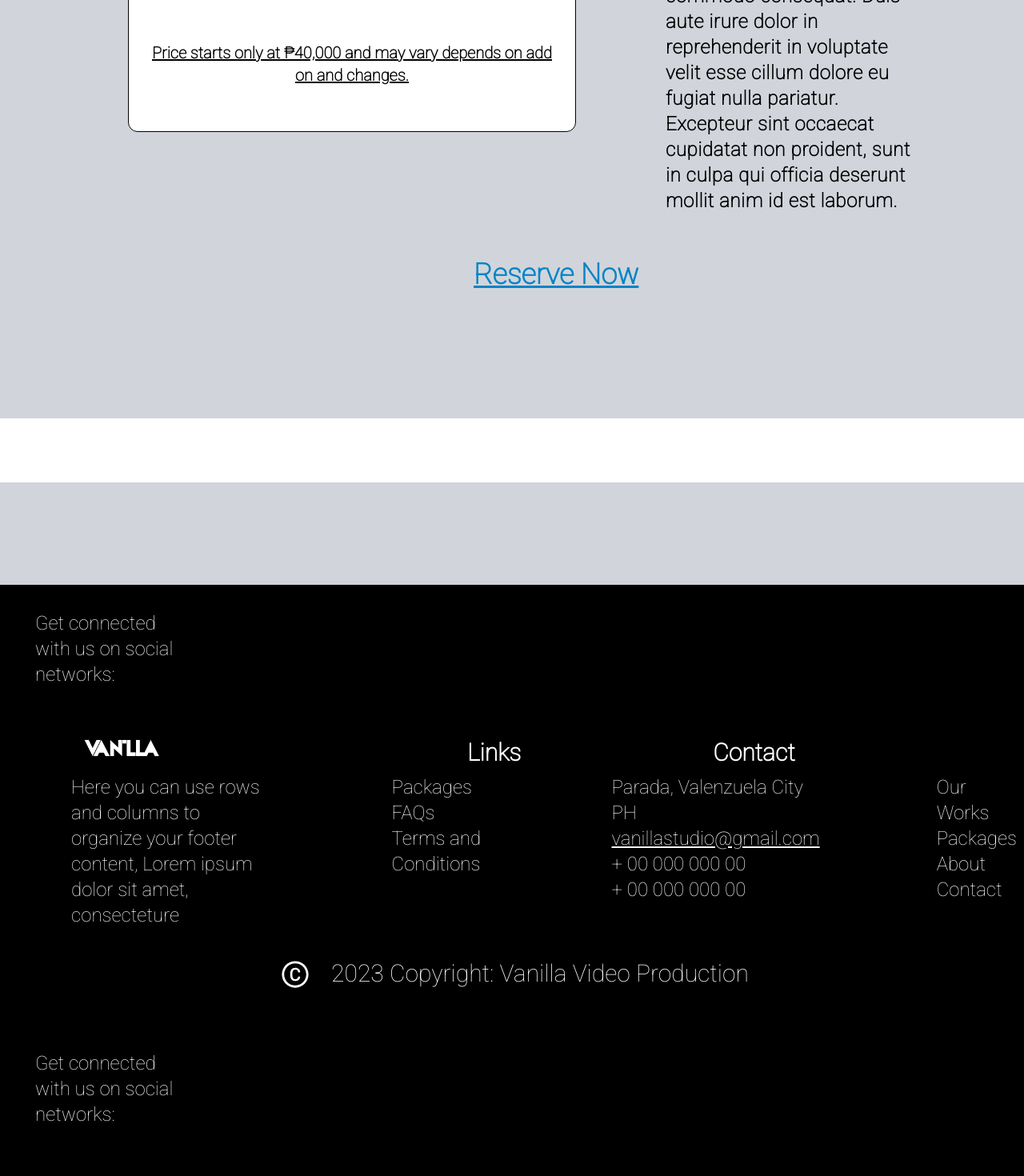
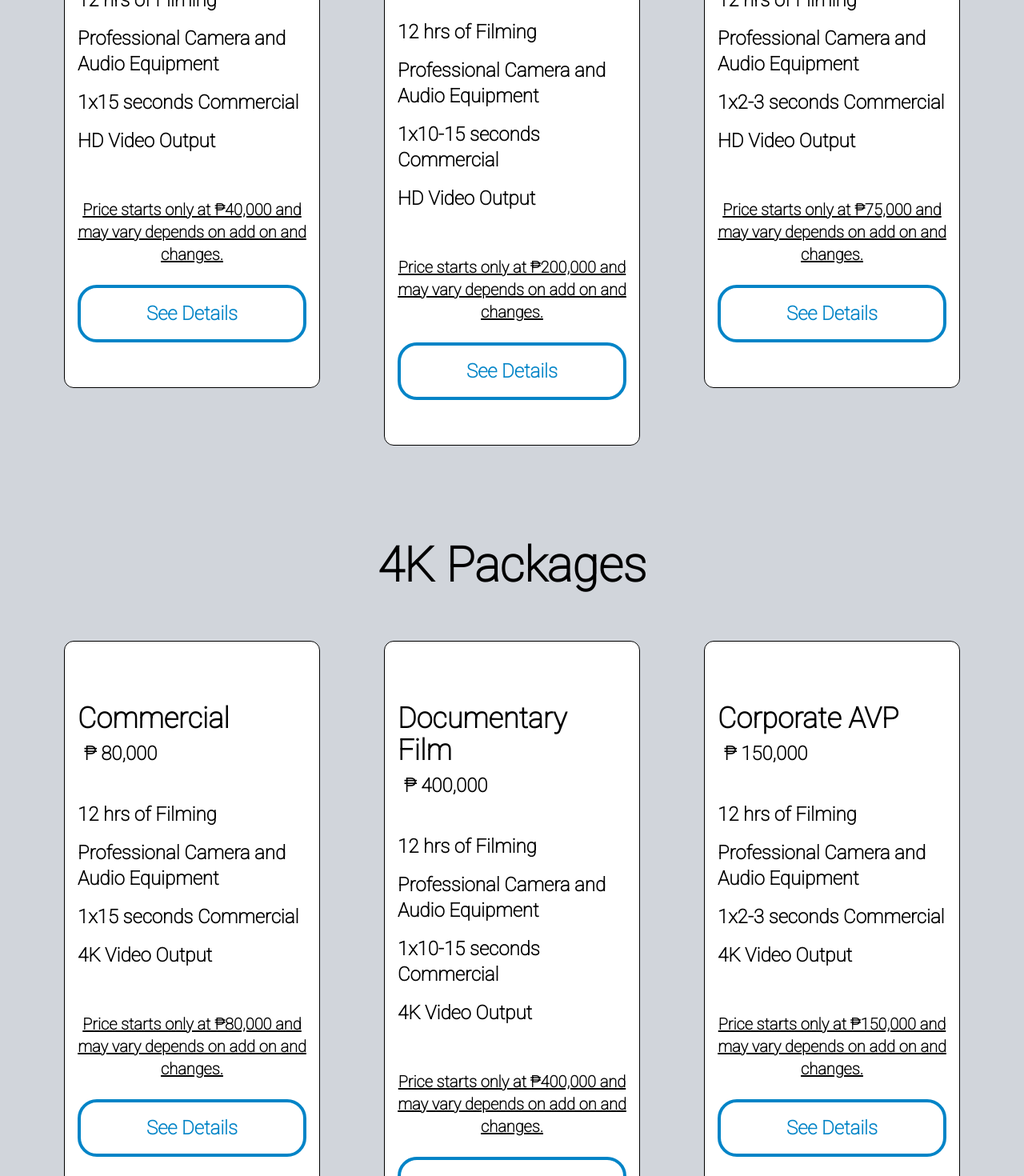
Before and after one commit to JayceAronGo/vanillastudio, a React (Create React App) app: page / in a window 1280 px wide. Shown: the part 1260-2730 px from the top of the page at 80% size. Before the commit the page ends 2541 px from the top, so only its background shows below. Built offline with nearby package versions, Linux system fonts and the light colour scheme.

Commit message:
ver 4
ver 2

```diff
--- a/src/App.js
+++ b/src/App.js
@@ -1,13 +1,15 @@
 import Footer from "./components/Footer";
 import Navbar from "./components/Navbar";
 import OurWorks from "./components/OurWorks";
-import Packages from "./components/Packages";
+import  Packages  from "./components/Packages";
+import PackageDetail from "./components/PackagesDetails";
 
 function App() {
   return (
 <div >
 <Navbar />
-<Packages />
+<Packages/>
+
 <Footer />
 </div>
   )
--- a/src/components/Footer.jsx
+++ b/src/components/Footer.jsx
@@ -7,7 +7,7 @@ import {AiOutlineCopyrightCircle} from "react-icons/ai";
 
 const Footer = () => {
   return (
-    <div className='fixed'>
+    <div className=''>
          <section className="bg-black py-8 w-full" >
     <div>
       <div className="container ml-5 flex justify-end">
--- a/src/components/Packages.jsx
+++ b/src/components/Packages.jsx
@@ -1,17 +1,13 @@
-import React from "react";
+import React from 'react'
 import Vapoly from "../assets/vapoly.jpg";
 import Valogo from  "../assets/valogo.png";
 import {AiFillFacebook} from "react-icons/ai";
 import {AiFillYoutube} from "react-icons/ai";
 import {AiFillInstagram} from "react-icons/ai";
-import {AiOutlineCopyrightCircle} from "react-icons/ai";
-import { useState } from 'react';
 
-const OurWorks = () => {
-
+ const Packages = () => {
   return (
-
-    <div className="" >
+    <div>
         <img className="w-full h-full object-cover " src={Vapoly} alt="bgm"></img>
 
  <div className=" flex items-center justify-center ">
@@ -22,13 +18,14 @@ const OurWorks = () => {
         <AiFillInstagram className="absolute  filter invert  top-1/2 z-10 ml-40 hover:scale-125 duration-300" size={'50px'} />
         <AiFillYoutube className="absolute  top-1/2 z-10 ml-0 filter invert hover:scale-125 duration-300" size={'50px'} />
         <AiFillFacebook className="absolute  top-1/2 z-10 -ml-40 filter invert hover:scale-125 duration-300" size={'50px'} />
-
  </div>
 
+ <section className="bg-gray-300 py-auto  w-full" >
+    <div>
+        <h1 className='text-center font-bold text-6xl py-20'>Basic Packages</h1>
 
-    <section className="bg-gray-300 py-auto  w-full" >
-      <div className="container mx-auto flex  pt-20 space-x-20 pl-40">
-        <div className="border border-black border-solid rounded-xl p-4 w-1/2 h-fit bg-white ">
+        <div className="flex px-20 space-x-20 pb-20 pt-6">
+            <div className="border border-black border-solid rounded-xl p-4 w-1/3 h-fit bg-white">
             <div className="py-10 pr-30">
             <h1 className=" text-4xl font-extrabold font-signature pt-5">Commercial</h1>
             <h1 className=" text-2xl font-extrabold font-signature pt-2 pl-2">₱ 40,000</h1>
@@ -46,125 +43,158 @@ const OurWorks = () => {
                 HD Video Output
               </li>
             </ul>
-            <div className=" text-center font-semibold underline text-xl pt-7">
+            <div className=" text-center font-semibold underline text-xl pt-7 pb-6">
               Price starts only at ₱40,000 and may vary depends on add on and changes.
+            </div>
+            <div className=" cursor-pointer text-center font-bold  text-2xl py-4 border-4 border-solid border-sky-600  rounded-3xl text-sky-600 hover:scale-105 duration-300">
+              <h1>See Details</h1>
             </div>
           </div>
             </div>
 
-        <div className="border border-none p-4 w-1/3 h-fit  ">
-            <div className=" px-4">
-            <h1 className=" font-extrabold font-signature text-5xl">Inclusions:</h1>
-            <p className=" text-left font-semibold py-10 whitespace-pre-line tracking-wide text-2xl"> Lorem ipsum dolor sit amet,
-
-                consectetur adipiscing elit,
-
-                sed do eiusmod tempor incididunt ut labore et
-
-                dolore magna aliqua. Ut enim ad minim veniam,
-
-                quis nostrud exercitation ullamco laboris nisi ut
-
-                ex ea commodo consequat. Duis aute irure dolor in
-
-                reprehenderit in voluptate velit esse cillum dolore eu
-
-                fugiat nulla pariatur. Excepteur sint occaecat
-
-                cupidatat non proident, sunt in culpa qui officia
-
-                deserunt mollit anim id est laborum.</p>
+            <div className="border border-black border-solid rounded-xl p-4 w-1/3 h-fit bg-white">
+            <div className="py-10 pr-30">
+            <h1 className=" text-4xl font-extrabold font-signature pt-5">Documentary Film</h1>
+            <h1 className=" text-2xl font-extrabold font-signature pt-2 pl-2">₱ 200,000</h1>
+            <ul className=" list-none py-7 text-2xl font-bold">
+              <li className="pt-4">
+                  12 hrs of Filming
+              </li>
+              <li className="pt-4">
+                Professional Camera and Audio Equipment
+              </li>
+              <li className="pt-4">
+                1x10-15 seconds Commercial
+              </li>
+              <li className="pt-4">
+                HD Video Output
+              </li>
+            </ul>
+            <div className=" text-center font-semibold underline text-xl pt-7 pb-6">
+              Price starts only at ₱200,000 and may vary depends on add on and changes.
+            </div>
+            <div className=" cursor-pointer text-center font-bold  text-2xl py-4 border-4 border-solid border-sky-600  rounded-3xl text-sky-600 hover:scale-105 duration-300">
+              <h1>See Details</h1>
             </div>
           </div>
             </div>
-      <div className=" text-sky-600 text-4xl underline pl-96 ml-52 pb-40 font-bold">
-        <h1 className="cursor-pointer">Reserve Now</h1>
+
+            <div className="border border-black border-solid rounded-xl p-4 w-1/3 h-fit bg-white">
+            <div className="py-10 pr-30">
+            <h1 className=" text-4xl font-extrabold font-signature pt-5">Corporate AVP</h1>
+            <h1 className=" text-2xl font-extrabold font-signature pt-2 pl-2">₱ 75,000</h1>
+            <ul className=" list-none py-7 text-2xl font-bold">
+              <li className="pt-4">
+                  12 hrs of Filming
+              </li>
+              <li className="pt-4">
+                Professional Camera and Audio Equipment
+              </li>
+              <li className="pt-4">
+                1x2-3 seconds Commercial
+              </li>
+              <li className="pt-4">
+                HD Video Output
+              </li>
+            </ul>
+            <div className=" text-center font-semibold underline text-xl pt-7 pb-6">
+              Price starts only at ₱75,000 and may vary depends on add on and changes.
             </div>
-    </section>
-
-    <section className="bg-white py-10">
-      <div></div>
-    </section>
-
-
-
-
-    <section className="bg-gray-300 py-16 w-full h-fit" >
-      <div className="container mx-auto">
-
-      </div>
-    </section>
-
-
-    <section className="bg-black py-8 w-full" >
-    <div>
-      <div className="container ml-5 flex justify-end">
-        <div className=" text-white text-2xl flex  ml-6">
-          <h1 className=" mr-72 font-medium">Get connected with us on social networks:</h1>
-
-          <div className=" filter invert ml-96 pl-96 ">
-              <AiFillInstagram className=" w-10 absolute filter invert  ml-40 hover:scale-125 duration-300" size={'50px'} />
-              <AiFillYoutube className="  w-10 absolute ml-60 filter invert hover:scale-125 duration-300" size={'50px'} />
-              <AiFillFacebook className=" w-10 absolute ml-20 filter invert hover:scale-125 duration-300" size={'50px'} />
+            <div className=" cursor-pointer text-center font-bold  text-2xl py-4 border-4 border-solid border-sky-600  rounded-3xl text-sky-600 hover:scale-105 duration-300">
+              <h1>See Details</h1>
             </div>
             </div>
             </div>
         </div>
 
-      <div className="container flex justify-start pt-16  pl-2">
-      <div>
-      <img className=" w-32 ml-24" src={Valogo} alt="logo" ></img>
-      </div>
-
-      <div className="text-white text-3xl  pl-96 font-extrabold flex justify-between ">
-         <div className=" pl-24 ">Links</div>
-         <div className="pl-60">Contact</div>
-         <div></div>
-         <div className="pl-80">Overview</div>
 
     </div>
 
-
+    <div className='pb-20'>
+        <h1 className='text-center font-bold text-6xl pt-10 pb-10'>4K Packages</h1>
+        <div className="flex px-20 space-x-20 pb-20 pt-6">
+            <div className="border border-black border-solid rounded-xl p-4 w-1/3 h-fit bg-white">
+            <div className="py-10 pr-30">
+            <h1 className=" text-4xl font-extrabold font-signature pt-5">Commercial</h1>
+            <h1 className=" text-2xl font-extrabold font-signature pt-2 pl-2">₱ 80,000</h1>
+            <ul className=" list-none py-7 text-2xl font-bold">
+              <li className="pt-4">
+                  12 hrs of Filming
+              </li>
+              <li className="pt-4">
+                Professional Camera and Audio Equipment
+              </li>
+              <li className="pt-4">
+                1x15 seconds Commercial
+              </li>
+              <li className="pt-4">
+                4K Video Output
+              </li>
+            </ul>
+            <div className=" text-center font-semibold underline text-xl pt-7 pb-6">
+              Price starts only at ₱80,000 and may vary depends on add on and changes.
+            </div>
+            <div className=" cursor-pointer text-center font-bold  text-2xl py-4 border-4 border-solid border-sky-600  rounded-3xl text-sky-600 hover:scale-105 duration-300">
+              <h1>See Details</h1>
+            </div>
+          </div>
             </div>
 
-
-      <div className="text-white text-2xl pl-20 flex " >
-        <div className=" border border-transparent p-2 w-1/4  h-28">
-          <p>Here you can use rows and columns to organize your footer content, Lorem ipsum dolor sit amet, consecteture</p>
+            <div className="border border-black border-solid rounded-xl p-4 w-1/3 h-fit bg-white">
+            <div className="py-10 pr-30">
+            <h1 className=" text-4xl font-extrabold font-signature pt-5">Documentary Film</h1>
+            <h1 className=" text-2xl font-extrabold font-signature pt-2 pl-2">₱ 400,000</h1>
+            <ul className=" list-none py-7 text-2xl font-bold">
+              <li className="pt-4">
+                  12 hrs of Filming
+              </li>
+              <li className="pt-4">
+                Professional Camera and Audio Equipment
+              </li>
+              <li className="pt-4">
+                1x10-15 seconds Commercial
+              </li>
+              <li className="pt-4">
+                4K Video Output
+              </li>
+            </ul>
+            <div className=" text-center font-semibold underline text-xl pt-7 pb-6">
+              Price starts only at ₱400,000 and may vary depends on add on and changes.
+            </div>
+            <div className=" cursor-pointer text-center font-bold  text-2xl py-4 border-4 border-solid border-sky-600  rounded-3xl text-sky-600 hover:scale-105 duration-300">
+              <h1>See Details</h1>
+            </div>
+          </div>
             </div>
 
-          <div className=" border border-transparent p-2  h-28 ml-36">
-          <ul className=" list-none">
-            <li>Packages</li>
-            <li>FAQs</li>
-            <li>Terms and Conditions</li>
+            <div className="border border-black border-solid rounded-xl p-4 w-1/3 h-fit bg-white">
+            <div className="py-10 pr-30">
+            <h1 className=" text-4xl font-extrabold font-signature pt-5">Corporate AVP</h1>
+            <h1 className=" text-2xl font-extrabold font-signature pt-2 pl-2">₱ 150,000</h1>
+            <ul className=" list-none py-7 text-2xl font-bold">
+              <li className="pt-4">
+                  12 hrs of Filming
+              </li>
+              <li className="pt-4">
+                Professional Camera and Audio Equipment
+              </li>
+              <li className="pt-4">
+                1x2-3 seconds Commercial
+              </li>
+              <li className="pt-4">
+                4K Video Output
+              </li>
             </ul>
+            <div className=" text-center font-semibold underline text-xl pt-7 pb-6">
+              Price starts only at ₱150,000 and may vary depends on add on and changes.
+            </div>
+            <div className=" cursor-pointer text-center font-bold  text-2xl py-4 border-4 border-solid border-sky-600  rounded-3xl text-sky-600 hover:scale-105 duration-300">
+              <h1>See Details</h1>
+            </div>
+            </div>
+            </div>
         </div>
 
-          <div className=" border border-transparent p-2  h-32  ml-16">
-          <ul className=" list-none">
-            <li>Parada, Valenzuela City PH</li>
-            <li className="underline">vanillastudio@gmail.com</li>
-            <li>+ 00 000 000 00</li>
-            <li>+ 00 000 000 00</li>
-          </ul>
-          </div>
-
-          <div className=" border border-transparent p-2  h-28 ml-32">
-          <ul className=" list-none">
-            <li>Our Works</li>
-            <li>Packages</li>
-            <li>About</li>
-            <li>Contact</li>
-
-          </ul>
-          </div>
-
-        </div>
-
-    <div className="text-white  mt-28 flex justify-center">
-      <AiOutlineCopyrightCircle className="   pb-3 mr-5 " size={'50px'} />
-      <h1 className=" text-3xl">2023 Copyright: Vanilla Video Production</h1>
     </div>
 
  </section>
@@ -172,8 +202,6 @@ const OurWorks = () => {
 
     </div>
   )
-
-
 }
 
-export default OurWorks
+export default Packages
--- /dev/null
+++ b/src/components/PackagesDetails.jsx
@@ -0,0 +1,107 @@
+import React from "react";
+import Vapoly from "../assets/vapoly.jpg";
+import Valogo from  "../assets/valogo.png";
+import {AiFillFacebook} from "react-icons/ai";
+import {AiFillYoutube} from "react-icons/ai";
+import {AiFillInstagram} from "react-icons/ai";
+import { useState } from 'react';
+
+const OurWorks = () => {
+
+  return (
+
+    <div className="" >
+        <img className="w-full h-full object-cover " src={Vapoly} alt="bgm"></img>
+
+    <div className=" flex items-center justify-center ">
+        <img className="absolute w-1/2 top-1/4 left-75 z-10 hover:scale-105 duration-300" src={Valogo} alt="logo" ></img>
+    </div>
+
+    <div className=" flex items-center justify-center ml-6 ">
+              <AiFillInstagram className="absolute  filter invert  top-1/2 z-10 ml-40 hover:scale-125 duration-300" size={'50px'} />
+              <AiFillYoutube className="absolute  top-1/2 z-10 ml-0 filter invert hover:scale-125 duration-300" size={'50px'} />
+              <AiFillFacebook className="absolute  top-1/2 z-10 -ml-40 filter invert hover:scale-125 duration-300" size={'50px'} />
+
+    </div>
+
+
+    <section className="bg-gray-300 py-auto  w-full" >
+      <div className="container mx-auto flex  pt-20 space-x-20 pl-40">
+        <div className="border border-black border-solid rounded-xl p-4 w-1/2 h-fit bg-white ">
+          <div className="py-10 pr-30">
+            <h1 className=" text-4xl font-extrabold font-signature pt-5">Commercial</h1>
+            <h1 className=" text-2xl font-extrabold font-signature pt-2 pl-2">₱ 40,000</h1>
+            <ul className=" list-none py-7 text-2xl font-bold">
+              <li className="pt-4">
+                  12 hrs of Filming
+              </li>
+              <li className="pt-4">
+                Professional Camera and Audio Equipment
+              </li>
+              <li className="pt-4">
+                1x15 seconds Commercial
+              </li>
+              <li className="pt-4">
+                HD Video Output
+              </li>
+            </ul>
+            <div className=" text-center font-semibold underline text-xl pt-7">
+              Price starts only at ₱40,000 and may vary depends on add on and changes.
+            </div>
+          </div>
+        </div>
+
+        <div className="border border-none p-4 w-1/3 h-fit  ">
+            <div className=" px-4">
+            <h1 className=" font-extrabold font-signature text-5xl">Inclusions:</h1>
+            <p className=" text-left font-semibold py-10 whitespace-pre-line tracking-wide text-2xl"> Lorem ipsum dolor sit amet,
+
+                consectetur adipiscing elit,
+
+                sed do eiusmod tempor incididunt ut labore et
+
+                dolore magna aliqua. Ut enim ad minim veniam,
+
+                quis nostrud exercitation ullamco laboris nisi ut
+
+                ex ea commodo consequat. Duis aute irure dolor in
+
+                reprehenderit in voluptate velit esse cillum dolore eu
+
+                fugiat nulla pariatur. Excepteur sint occaecat
+
+                cupidatat non proident, sunt in culpa qui officia
+
+                deserunt mollit anim id est laborum.</p>
+            </div>
+        </div>
+      </div>
+      <div className=" cursor-pointer text-sky-600 text-4xl underline pl-96 ml-52 pb-40 font-bold">
+        <h1 className="">Reserve Now</h1>
+      </div>
+    </section>
+
+    <section className="bg-white py-10">
+      <div></div>
+    </section>
+
+
+
+
+    <section className="bg-gray-300 py-16 w-full h-fit" >
+      <div className="container mx-auto">
+
+      </div>
+    </section>
+
+
+
+
+
+    </div>
+  )
+
+
+}
+
+export default OurWorks
```
Lines whose indentation alone changed are shown as unchanged.
